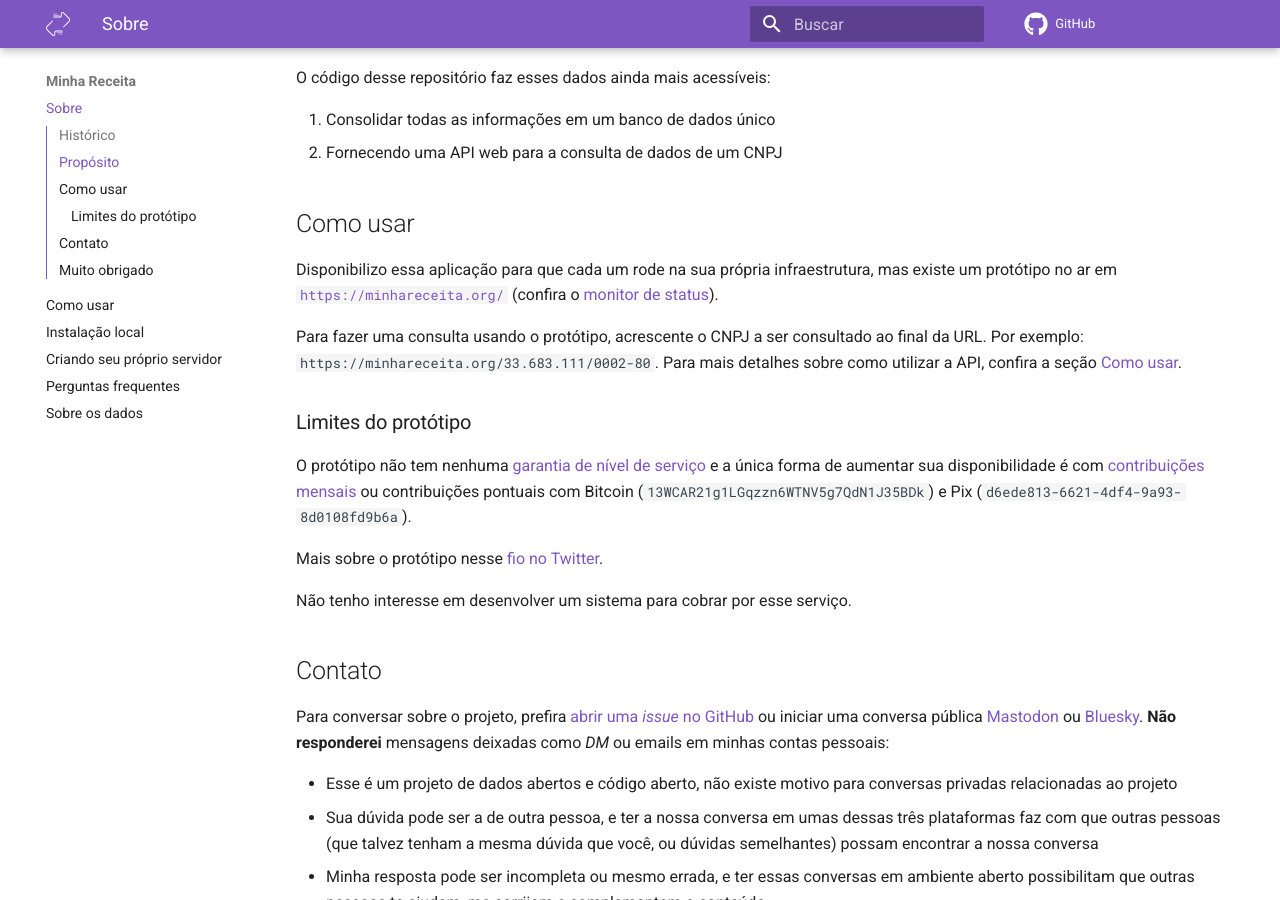
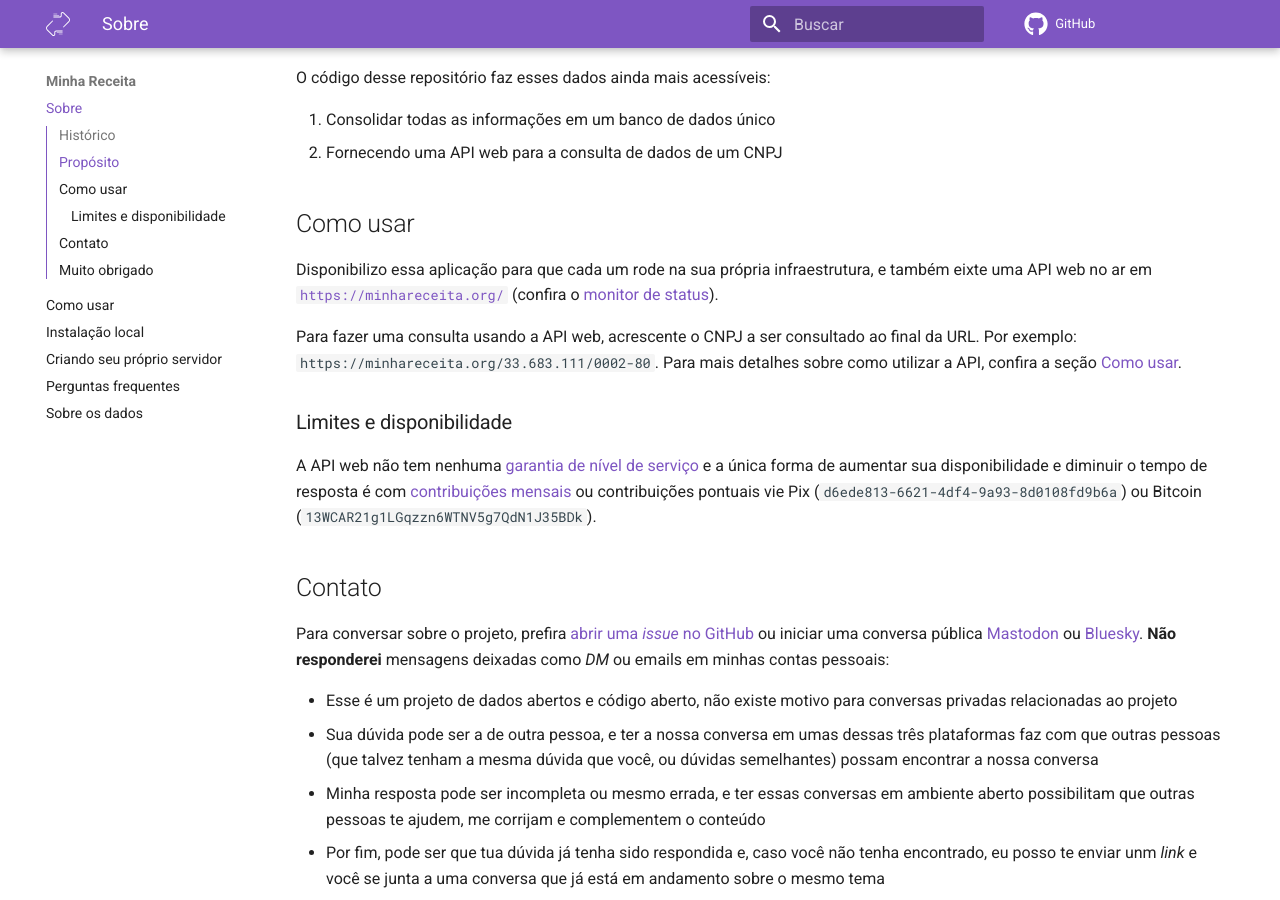
Before and after one commit to cuducos/minha-receita, an MkDocs documentation site: the page built from docs/index.md, in a window 1280 px wide and 900 px high, scrolled down 507 px. Built offline with MkDocs 1.6.1 and Material for MkDocs 9.7.7, drawn with Linux system fonts in a browser that asks for light colours; comment, search, counter and statistics services are not loaded.

Commit message:
Replaces: protótipo -> API web

```diff
--- a/docs/index.md
+++ b/docs/index.md
@@ -15,17 +15,13 @@ O código desse repositório faz esses dados ainda mais acessíveis:
 
 ## Como usar
 
-Disponibilizo essa aplicação para que cada um rode na sua própria infraestrutura, mas existe um protótipo no ar em [`https://minhareceita.org/`](https://minhareceita.org) (confira o [monitor de status](https://stats.uptimerobot.com/tqpD6AQZqI)).
+Disponibilizo essa aplicação para que cada um rode na sua própria infraestrutura, e também eixte uma API web no ar em [`https://minhareceita.org/`](https://minhareceita.org) (confira o [monitor de status](https://stats.uptimerobot.com/tqpD6AQZqI)).
 
-Para fazer uma consulta usando o protótipo, acrescente o CNPJ a ser consultado ao final da URL. Por exemplo: `https://minhareceita.org/33.683.111/0002-80`. Para mais detalhes sobre como utilizar a API, confira a seção [Como usar](como-usar.md).
+Para fazer uma consulta usando a API web, acrescente o CNPJ a ser consultado ao final da URL. Por exemplo: `https://minhareceita.org/33.683.111/0002-80`. Para mais detalhes sobre como utilizar a API, confira a seção [Como usar](como-usar.md).
 
-### Limites do protótipo
+### Limites e disponibilidade
 
-O protótipo não tem nenhuma [garantia de nível de serviço](https://pt.wikipedia.org/wiki/Acordo_de_n%C3%ADvel_de_servi%C3%A7o) e a única forma de aumentar sua disponibilidade é com [contribuições mensais](https://github.com/sponsors/cuducos) ou contribuições pontuais com Bitcoin (`13WCAR21g1LGqzzn6WTNV5g7QdN1J35BDk`) e Pix (`d6ede813-6621-4df4-9a93-8d0108fd9b6a`).
-
-Mais sobre o protótipo nesse [fio no Twitter](https://twitter.com/cuducos/status/1339980776985808901).
-
-Não tenho interesse em desenvolver um sistema para cobrar por esse serviço.
+A API web não tem nenhuma [garantia de nível de serviço](https://pt.wikipedia.org/wiki/Acordo_de_n%C3%ADvel_de_servi%C3%A7o) e a única forma de aumentar sua disponibilidade e diminuir o tempo de resposta é com [contribuições mensais](https://github.com/sponsors/cuducos) ou contribuições pontuais vie Pix (`d6ede813-6621-4df4-9a93-8d0108fd9b6a`) ou Bitcoin (`13WCAR21g1LGqzzn6WTNV5g7QdN1J35BDk`).
 
 ## Contato
 
```
